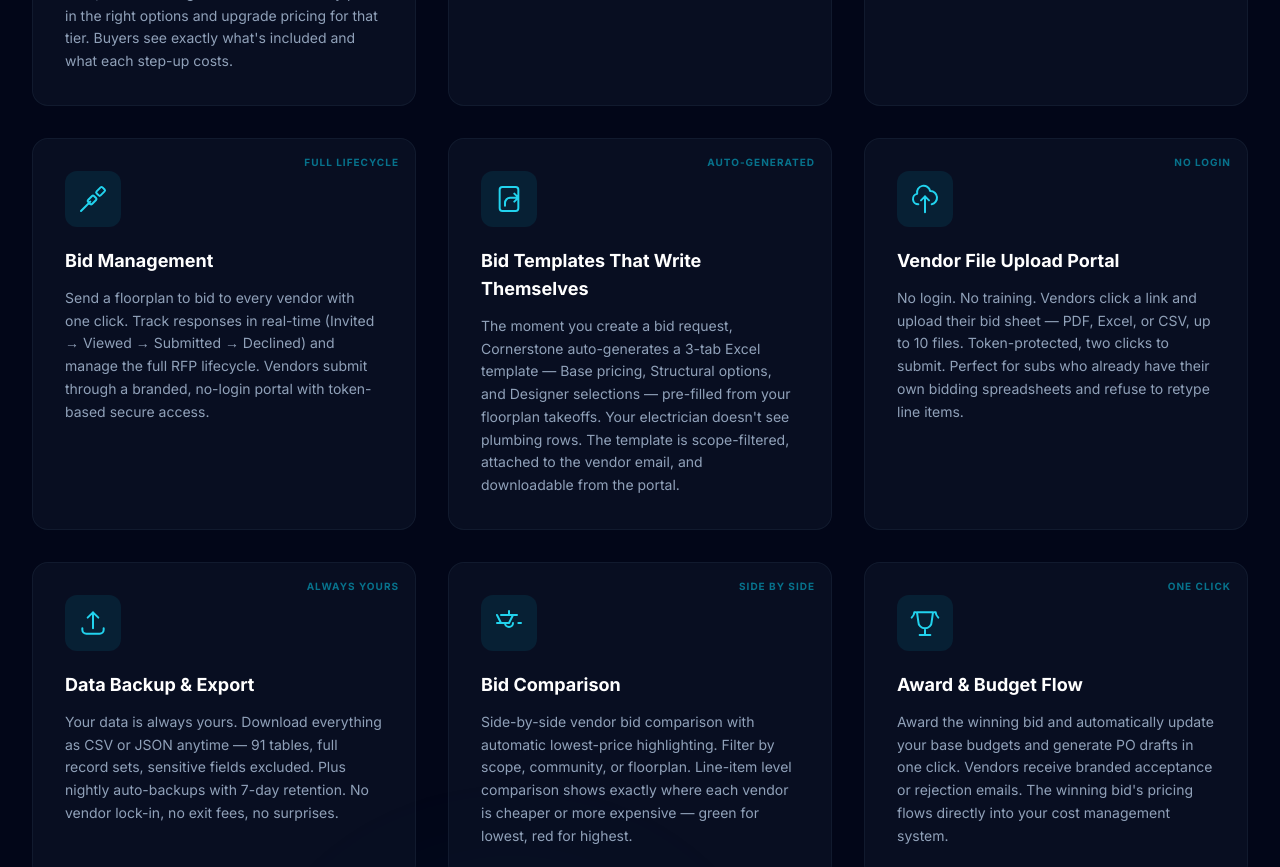
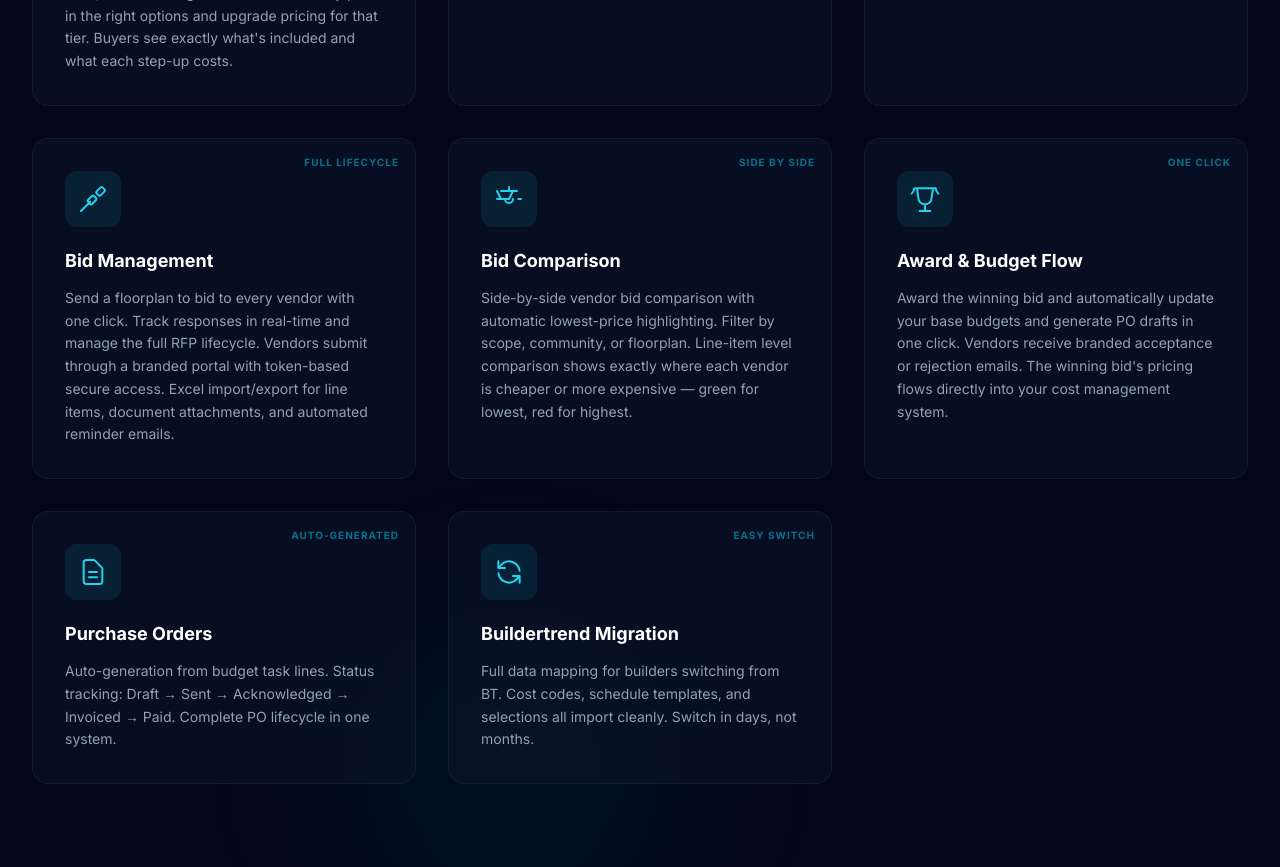
Before and after one commit to Scootermcgavin121/cornerstone-marketing, a Next.js app: page /features/purchasing in a window 1280 px wide. Shown: the part 1700-2567 px from the top of the page. Built offline with nearby package versions, Linux system fonts and the light colour scheme.

Commit message:
Revert "feat: highlight auto-generated bid templates, no-login vendor upload portal, and data export on purchasing page"
This reverts commit 8ea3713b637af788a5292deee3bb9cde006e2603.

```diff
--- a/app/components/Features.tsx
+++ b/app/components/Features.tsx
@@ -39,8 +39,8 @@ const features: Feature[] = [
         <path strokeLinecap="round" strokeLinejoin="round" strokeWidth={1.5} d="M9 5H7a2 2 0 00-2 2v12a2 2 0 002 2h10a2 2 0 002-2V7a2 2 0 00-2-2h-2M9 5a2 2 0 002 2h2a2 2 0 002-2M9 5a2 2 0 012-2h2a2 2 0 012 2m-6 9l2 2 4-4" />
       </svg>
     ),
-    title: "Bid Templates That Write Themselves",
-    desc: "One click sends scope-filtered, auto-generated Excel templates to every vendor. No login. Your electrician doesn't see plumbing rows. Compare side-by-side, award, done.",
+    title: "Bid Management",
+    desc: "Send a floorplan to bid to every vendor with one click. Track responses, compare side-by-side, and award - all in one workflow.",
     accent: "cyan",
   },
   {
--- a/app/components/PurchasingFeatures.tsx
+++ b/app/components/PurchasingFeatures.tsx
@@ -130,38 +130,8 @@ const features = [
       </svg>
     ),
     title: "Bid Management",
-    desc: "Send a floorplan to bid to every vendor with one click. Track responses in real-time (Invited → Viewed → Submitted → Declined) and manage the full RFP lifecycle. Vendors submit through a branded, no-login portal with token-based secure access.",
+    desc: "Send a floorplan to bid to every vendor with one click. Track responses in real-time and manage the full RFP lifecycle. Vendors submit through a branded portal with token-based secure access. Excel import/export for line items, document attachments, and automated reminder emails.",
     badge: "Full Lifecycle",
-  },
-  {
-    icon: (
-      <svg className="w-8 h-8" fill="none" viewBox="0 0 24 24" stroke="currentColor">
-        <path strokeLinecap="round" strokeLinejoin="round" strokeWidth={1.5} d="M9 17v-2a4 4 0 014-4h6m0 0l-3-3m3 3l-3 3M7 21h10a2 2 0 002-2V5a2 2 0 00-2-2H7a2 2 0 00-2 2v14a2 2 0 002 2z" />
-      </svg>
-    ),
-    title: "Bid Templates That Write Themselves",
-    desc: "The moment you create a bid request, Cornerstone auto-generates a 3-tab Excel template — Base pricing, Structural options, and Designer selections — pre-filled from your floorplan takeoffs. Your electrician doesn't see plumbing rows. The template is scope-filtered, attached to the vendor email, and downloadable from the portal.",
-    badge: "Auto-Generated",
-  },
-  {
-    icon: (
-      <svg className="w-8 h-8" fill="none" viewBox="0 0 24 24" stroke="currentColor">
-        <path strokeLinecap="round" strokeLinejoin="round" strokeWidth={1.5} d="M7 16a4 4 0 01-.88-7.903A5 5 0 1115.9 6L16 6a5 5 0 011 9.9M15 13l-3-3m0 0l-3 3m3-3v12" />
-      </svg>
-    ),
-    title: "Vendor File Upload Portal",
-    desc: "No login. No training. Vendors click a link and upload their bid sheet — PDF, Excel, or CSV, up to 10 files. Token-protected, two clicks to submit. Perfect for subs who already have their own bidding spreadsheets and refuse to retype line items.",
-    badge: "No Login",
-  },
-  {
-    icon: (
-      <svg className="w-8 h-8" fill="none" viewBox="0 0 24 24" stroke="currentColor">
-        <path strokeLinecap="round" strokeLinejoin="round" strokeWidth={1.5} d="M4 16v1a3 3 0 003 3h10a3 3 0 003-3v-1m-4-8l-4-4m0 0L8 8m4-4v12" />
-      </svg>
-    ),
-    title: "Data Backup & Export",
-    desc: "Your data is always yours. Download everything as CSV or JSON anytime — 91 tables, full record sets, sensitive fields excluded. Plus nightly auto-backups with 7-day retention. No vendor lock-in, no exit fees, no surprises.",
-    badge: "Always Yours",
   },
   {
     icon: (
--- a/app/features/purchasing/page.tsx
+++ b/app/features/purchasing/page.tsx
@@ -7,12 +7,12 @@ import RelatedPages from "../../components/RelatedPages";
 export const metadata = {
   title: "Vendor Bids, Purchasing & Design Center for Home Builders — Cornerstone PM",
   description:
-    "Auto-generated, scope-filtered bid templates. No-login vendor file-upload portal. Side-by-side bid comparison, lock-after-acceptance, 64 Designer Packages, POs, and full data export.",
+    "Vendor bid management with side-by-side comparison, lock-after-acceptance protection, token-protected vendor portal, design center with 64 Designer Packages, and POs.",
   alternates: { canonical: "https://cornerstonepm.ai/features/purchasing" },
   openGraph: {
     title: "Vendor Bids, Purchasing & Design Center for Home Builders — Cornerstone PM",
     description:
-      "Bid templates that write themselves. No-login vendor portal. One-click bid-to-all-vendors. Lock-after-acceptance. Built for residential home builders.",
+      "One-click bid-to-all-vendors. Lock-after-acceptance. 64 Designer Packages. Built for residential home builders.",
     url: "https://cornerstonepm.ai/features/purchasing",
     siteName: "Cornerstone Builder Software",
     type: "website",
@@ -34,19 +34,7 @@ const faqs = [
   },
   {
     q: "How do vendors submit bids? Do they need a login?",
-    a: "No login, no training. Vendors get a token-protected URL when invited. They download an auto-generated, scope-filtered Excel template (Base / Structural / Designer tabs), fill in their numbers in their own workflow, then upload PDF/Excel/CSV files back to the portal. Two clicks to submit. Builders don't end up doing data entry on behalf of subs who hate logins.",
-  },
-  {
-    q: "What's in the auto-generated bid template?",
-    a: "Three tabs: (1) Base — floorplan-location-scope rows for the vendor's trade with option pricing; (2) Structural — takeoff-driven structural options for that scope; (3) Designer — design center option classes the vendor is responsible for. Everything is scope-filtered — your electrician doesn't see plumbing rows. The template is attached to the vendor invite email and also downloadable from the portal.",
-  },
-  {
-    q: "How is bid status tracked?",
-    a: "Every bid request flows through Invited → Viewed → Submitted → Declined, with timestamps. You can see at a glance who opened the link, who's working on it, and who never showed up — so you know who to chase before the bid window closes.",
-  },
-  {
-    q: "Can I get my data out if I leave?",
-    a: "Yes. Settings > Backups lets you download a full org export (91 tables) as CSV or JSON anytime, with sensitive fields automatically excluded. Nightly auto-backups run with 7-day retention. Your data is always yours — no vendor lock-in, no exit fees.",
+    a: "Vendors get a token-protected URL when invited to bid. They can view scope items, edit their pending bid, attach line-item notes, and submit — all without creating an account. Builders don't end up doing data entry on behalf of subs who hate logins.",
   },
   {
     q: "What about design center?",
```
